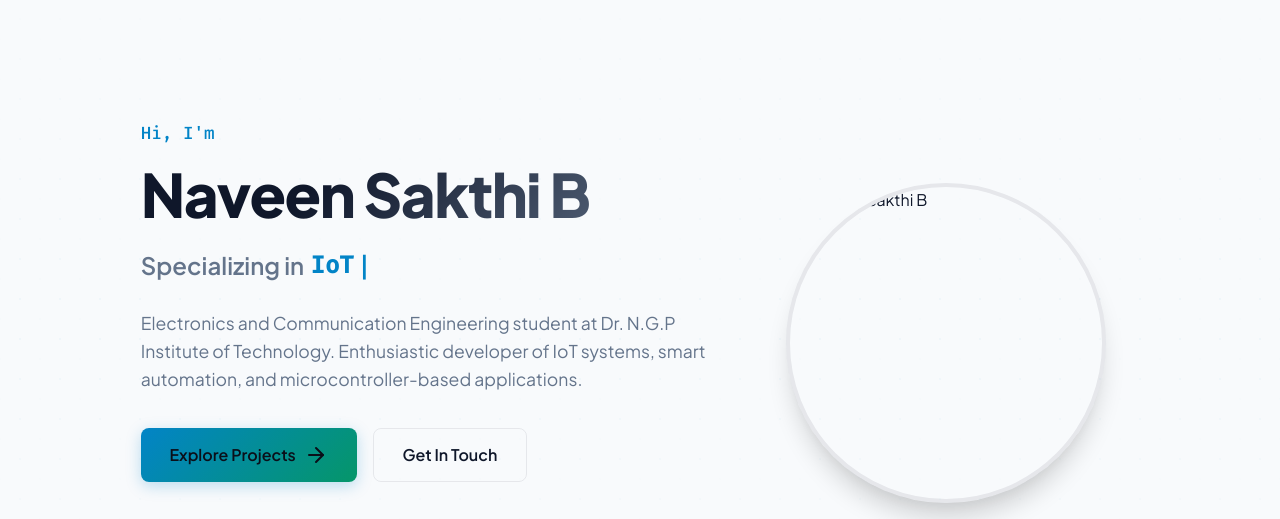
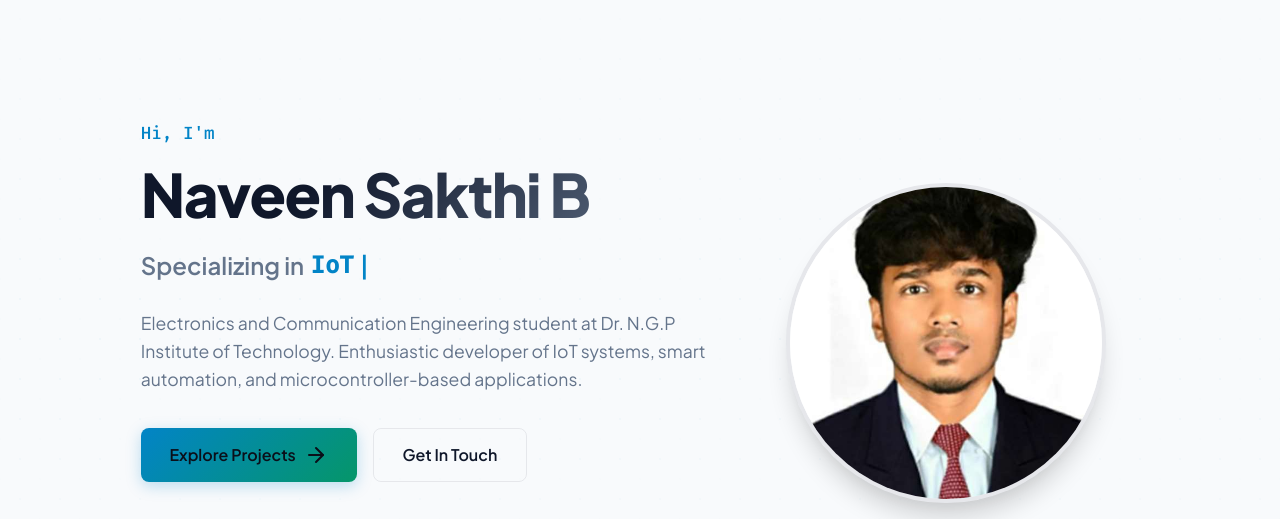
Before and after one commit to 23ec072-nashh/Portfolio, a website: page index.html in a window 1280 px wide. Shown: the part 81-600 px from the top of the page. Drawn offline with nearby package versions, Linux system fonts and the light colour scheme.

Commit message:
Add files via upload

```diff
--- a/index.html
+++ b/index.html
@@ -82,7 +82,7 @@
                     </div>
                 </div>
                 <div class="hero-img-container">
-                    <img src="assets/avatar.jpg" alt="Naveen Sakthi B" class="hero-img">
+                    <img src="avatar.jpg" alt="Naveen Sakthi B" class="hero-img">
                 </div>
             </div>
         </section>
```
